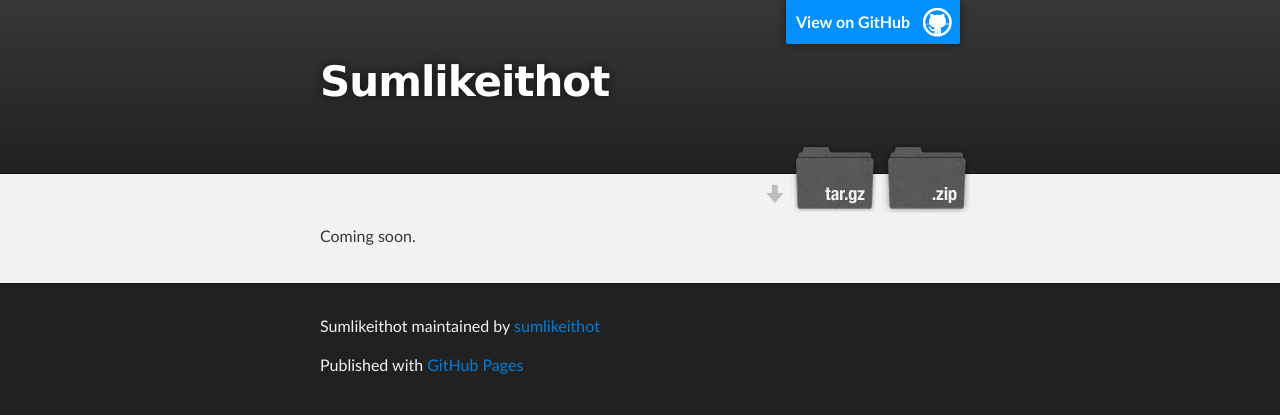
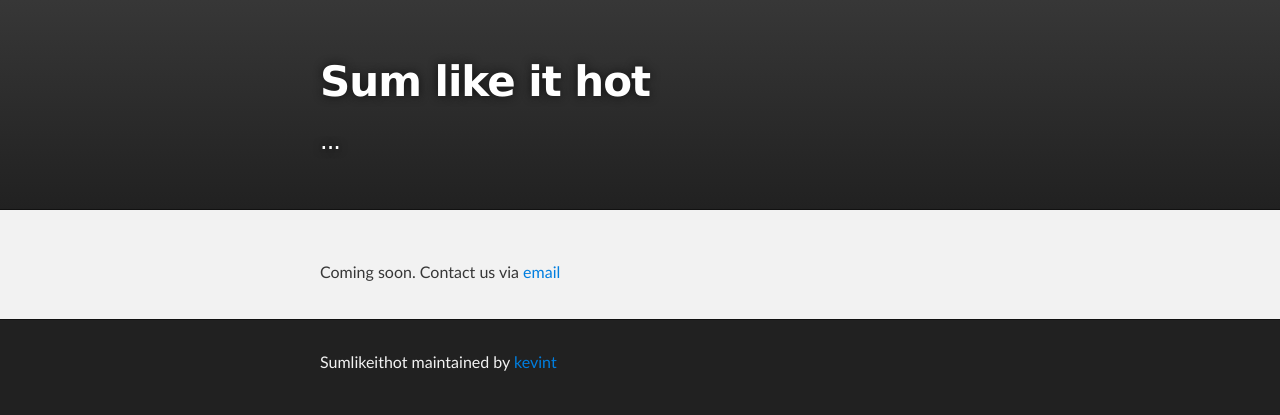
Before and after one commit to sumlikeithot/sumlikeithot, a plain HTML site: page index.html in a window 1280 px wide. Drawn offline with Linux system fonts and the light colour scheme.

Commit message:
removed uneeded auto generated content

```diff
--- a/index.html
+++ b/index.html
@@ -16,30 +16,24 @@
     <!-- HEADER -->
     <div id="header_wrap" class="outer">
         <header class="inner">
-          <a id="forkme_banner" href="https://github.com/sumlikeithot/sumlikeithot">View on GitHub</a>
 
-          <h1 id="project_title">Sumlikeithot</h1>
-          <h2 id="project_tagline"></h2>
+          <h1 id="project_title">Sum like it hot</h1>
+          <h2 id="project_tagline">...</h2>
 
-            <section id="downloads">
-              <a class="zip_download_link" href="https://github.com/sumlikeithot/sumlikeithot/zipball/master">Download this project as a .zip file</a>
-              <a class="tar_download_link" href="https://github.com/sumlikeithot/sumlikeithot/tarball/master">Download this project as a tar.gz file</a>
-            </section>
         </header>
     </div>
 
     <!-- MAIN CONTENT -->
     <div id="main_content_wrap" class="outer">
       <section id="main_content" class="inner">
-        <p>Coming soon.</p>
+        <p>Coming soon. Contact us via <a href="mailto:orders@sumlikeithot.co.za">email</a></p>
       </section>
     </div>
 
     <!-- FOOTER  -->
     <div id="footer_wrap" class="outer">
       <footer class="inner">
-        <p class="copyright">Sumlikeithot maintained by <a href="https://github.com/sumlikeithot">sumlikeithot</a></p>
-        <p>Published with <a href="http://pages.github.com">GitHub Pages</a></p>
+        <p class="copyright">Sumlikeithot maintained by <a href="https://github.com/kevint">kevint</a></p>
       </footer>
     </div>
 
```
